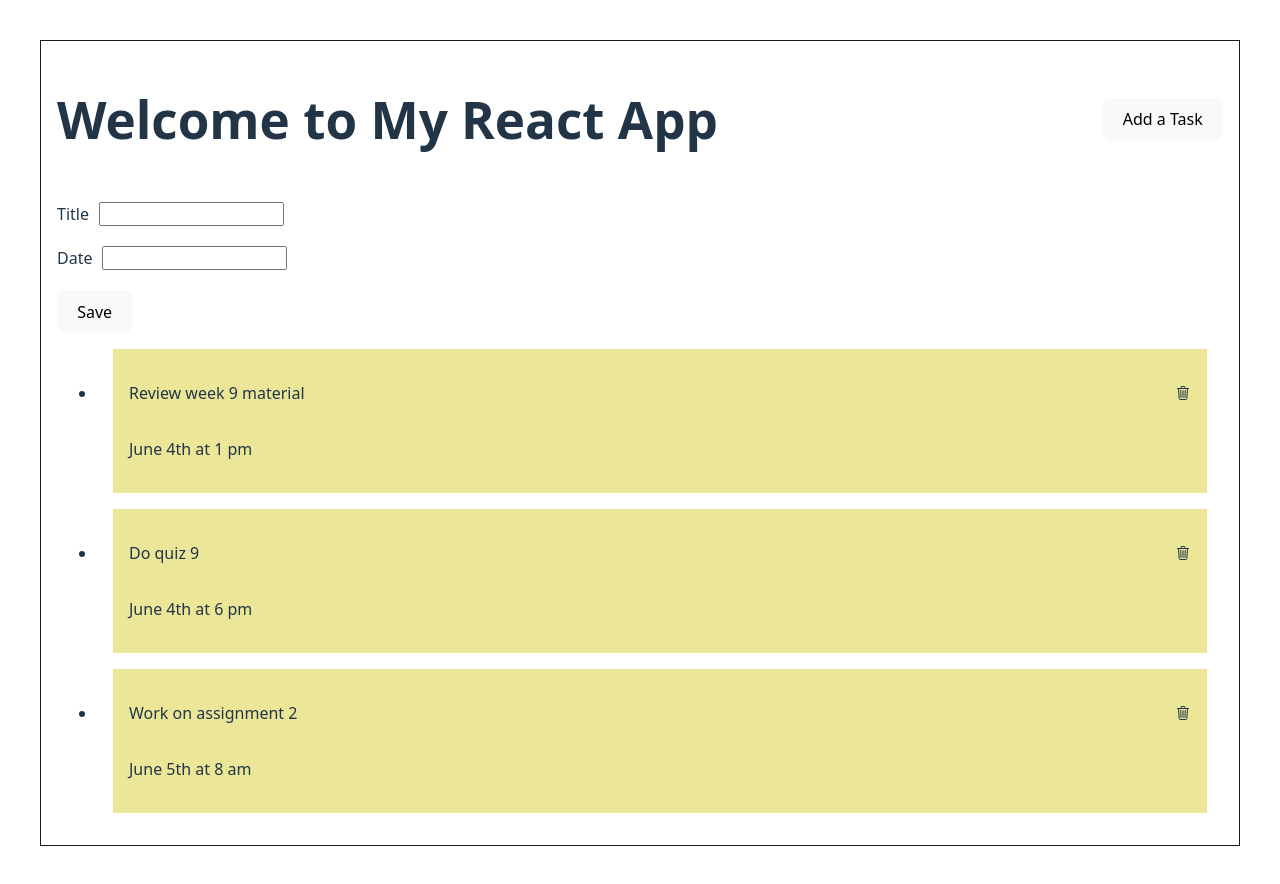
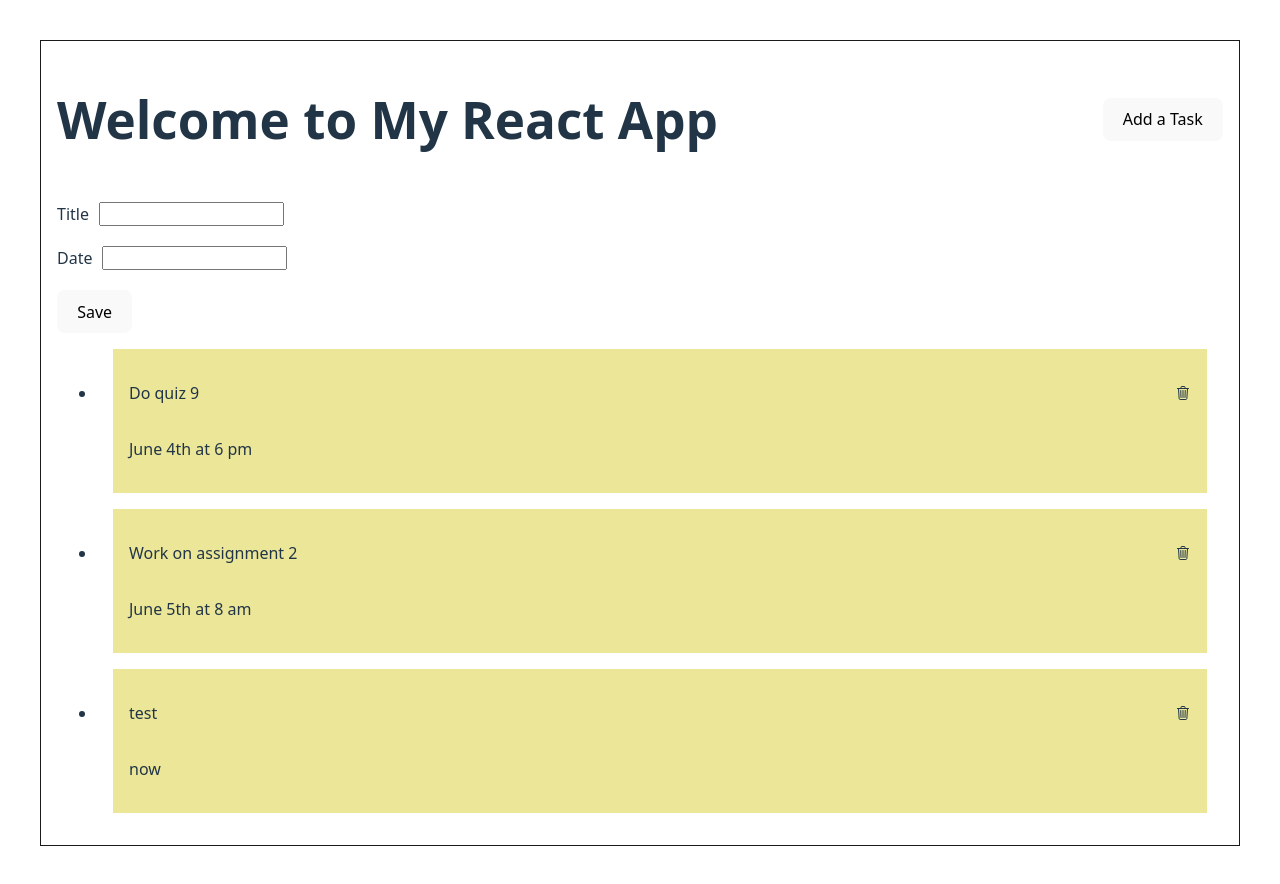
Before and after one commit to Qjr2023/cs5610, a React (Vite) app in the folder week9/my-react-app/: page / in a window 1280 px wide. Built offline with nearby package versions, Linux system fonts and the light colour scheme; data requests are answered from the project's data file.

Commit message:
Add JSON server dependency and implement task fetching and deletion functionality

```diff
--- /dev/null
+++ b/week9/my-react-app/db.json
@@ -0,0 +1,19 @@
+{
+  "tasks": [
+    {
+      "id": "2",
+      "title": "Do quiz 9",
+      "date": "June 4th at 6 pm"
+    },
+    {
+      "id": "3",
+      "title": "Work on assignment 2",
+      "date": "June 5th at 8 am"
+    },
+    {
+      "id": "f952",
+      "title": "test",
+      "date": "now"
+    }
+  ]
+}
--- a/week9/my-react-app/package.json
+++ b/week9/my-react-app/package.json
@@ -10,6 +10,7 @@
     "preview": "vite preview"
   },
   "dependencies": {
+    "json-server": "^1.0.0-beta.3",
     "react": "^19.0.0",
     "react-dom": "^19.0.0",
     "react-icons": "^5.5.0"
--- a/week9/my-react-app/src/App.jsx
+++ b/week9/my-react-app/src/App.jsx
@@ -1,16 +1,35 @@
-import React from "react";
+import React, { use, useEffect, useState } from "react";
 import Header from "./components/Header";
 import AddTask from "./components/AddTask";
 import TasksList from "./components/TasksList";
 
 export default function App() {
+  const appName = "My React App";
+  const [tasksFromServer, setTasksFromServer] = useState([]);
+  async function fetchDate() {
+    try{
+      const response = await fetch("http://localhost:5001/tasks");
+      if (response.ok) {
+        const data = await response.json();
+        setTasksFromServer(data);
+      } else {
+        throw new Error("fetch failed");
+      }
 
-  const appName = "My React App";
+    } catch (error) {
+      console.log("fetchData", error);
+    }
+
+}
+  useEffect(() => {
+    fetchDate();
+  }, []);
+
   return (
     <div className="appContainer">
       <Header myAppName={appName} version={2} />
       <AddTask />
-      <TasksList />
+      <TasksList tasks={tasksFromServer}/>
     </div>
   );
 }
--- a/week9/my-react-app/src/components/AddTask.jsx
+++ b/week9/my-react-app/src/components/AddTask.jsx
@@ -3,7 +3,7 @@ import React, {  useState } from 'react'
 export default function AddTask() {
     const [title, setTitle] = useState("");
     const [date, setDate] = useState("");
-    function submitHandler(e){
+    async function submitHandler(e){
         e.preventDefault();
         const newTask = {
             title: title,
@@ -11,7 +11,17 @@ export default function AddTask() {
         }
         setTitle("");
         setDate("");
-        console.log(newTask);
+        try {
+            await fetch("http://localhost:5001/tasks", {
+                method: "POST",
+                headers: {
+                    "Content-Type": "application/json"
+                },
+                body: JSON.stringify(newTask)
+            });
+        } catch (error) {
+            console.log("submitHandler", error);
+        }
     }
     return (
         <form onSubmit={submitHandler}>
--- a/week9/my-react-app/src/components/TasksList.jsx
+++ b/week9/my-react-app/src/components/TasksList.jsx
@@ -1,33 +1,41 @@
 import React, { useState } from 'react'
 import Task from './Task';
 
-export default function TasksList() {
-    const [tasks, setTasks] = useState(
-        [
-            {
-              id: 1,
-              title: "Review week 9 material",
-              date: "June 4th at 1 pm",
-            },
-            {
-              id: 2,
-              title: "Do quiz 9",
-              date: "June 4th at 6 pm",
-            },
-            {
-              id: 3,
-              title: "Work on assignment 2",
-              date: "June 5th at 8 am",
-            },
-        ]);
+export default function TasksList( {tasks} ) {
+    // const [tasks, setTasks] = useState([])
+    // //     [
+    //         {
+    //           id: 1,
+    //           title: "Review week 9 material",
+    //           date: "June 4th at 1 pm",
+    //         },
+    //         {
+    //           id: 2,
+    //           title: "Do quiz 9",
+    //           date: "June 4th at 6 pm",
+    //         },
+    //         {
+    //           id: 3,
+    //           title: "Work on assignment 2",
+    //           date: "June 5th at 8 am",
+    //         },
+    //     ]);
 
     // setTasks([]);
     // console.log(tasks);
 
-    function deleteTask(deletedId) {
+    async function deleteTask(deletedId) {
       console.log("Delete pressed", deletedId);
-      const newArray = tasks.filter((task) => task.id !== deletedId);
-      setTasks(newArray);
+      try{
+        await fetch("http://localhost:5001/tasks/" + deletedId, {
+          method: "DELETE",
+        });
+      } catch (error) {
+        console.log("deleteTask", error);
+      }
+
+      // const newArray = tasks.filter((task) => task.id !== deletedId);
+      // setTasks(newArray);
     }
 
     return (
```
Also changed, not shown: 1 other file (tests, documents, lock files or other folders).
